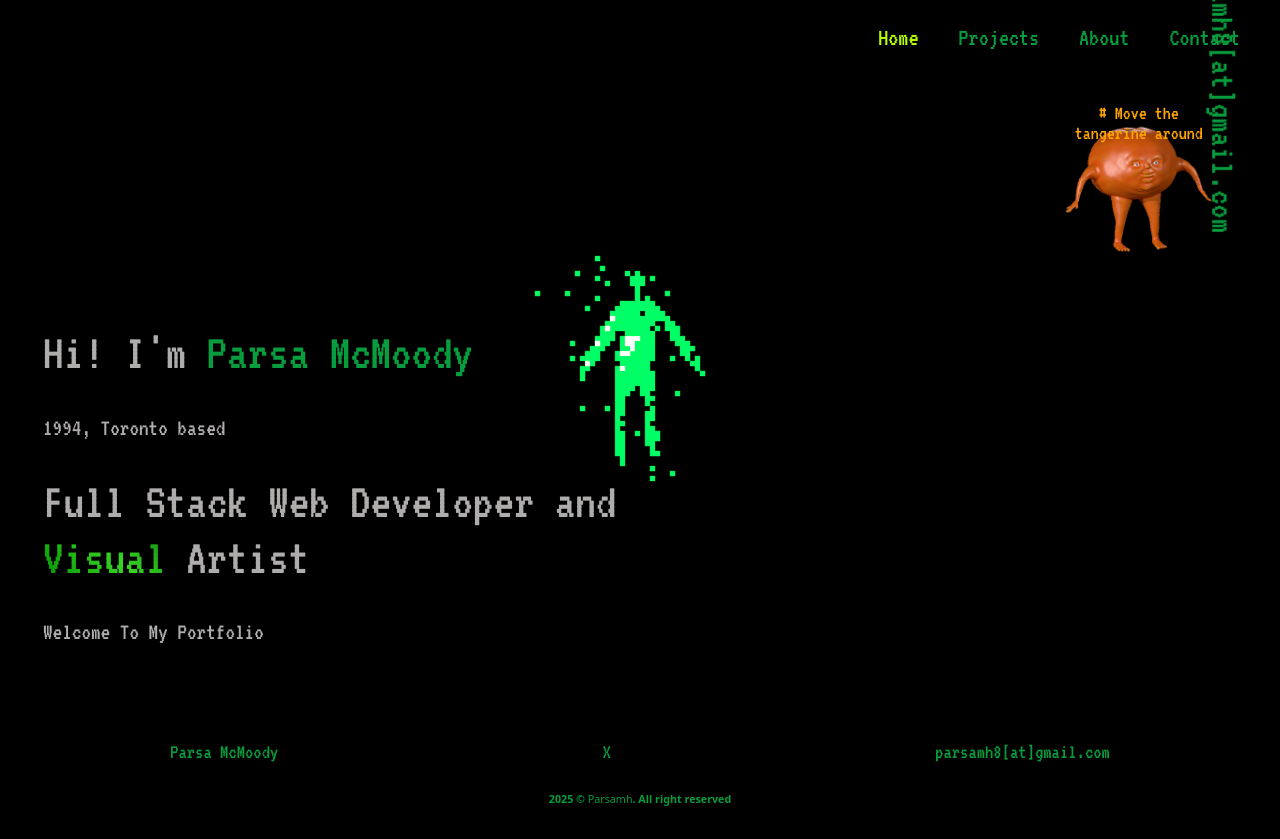
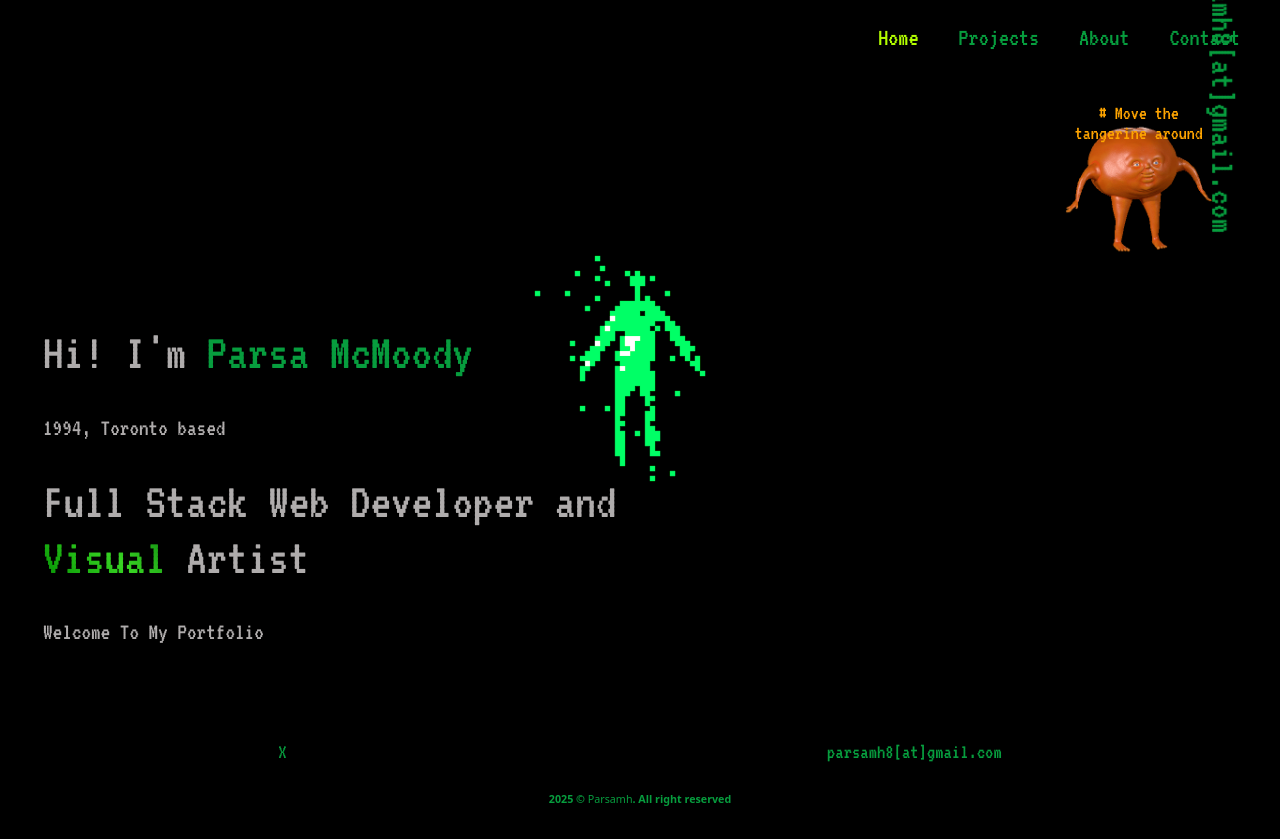
Before and after one commit to parsamh8/Portfolio-React, a React (Vite) app: page / in a window 1280 px wide. Built offline with nearby package versions, Linux system fonts and the light colour scheme.

Commit message:
modify footer

```diff
--- a/src/components/Footer.jsx
+++ b/src/components/Footer.jsx
@@ -4,7 +4,6 @@ export default function Footer () {
     return (
     <footer>
         <div className="footerInfo">
-        <a className="vt323" target="_blank" href="/" >Parsa McMoody</a>
             <a className="vt323" target="_blank" href="https://x.com/ParsaMh" >X</a>
             <a className="vt323"
                 href="mailto:parsamh8@gmail.com?subject=Friend Inquiries&body=How can I help you, my friend?"
```
